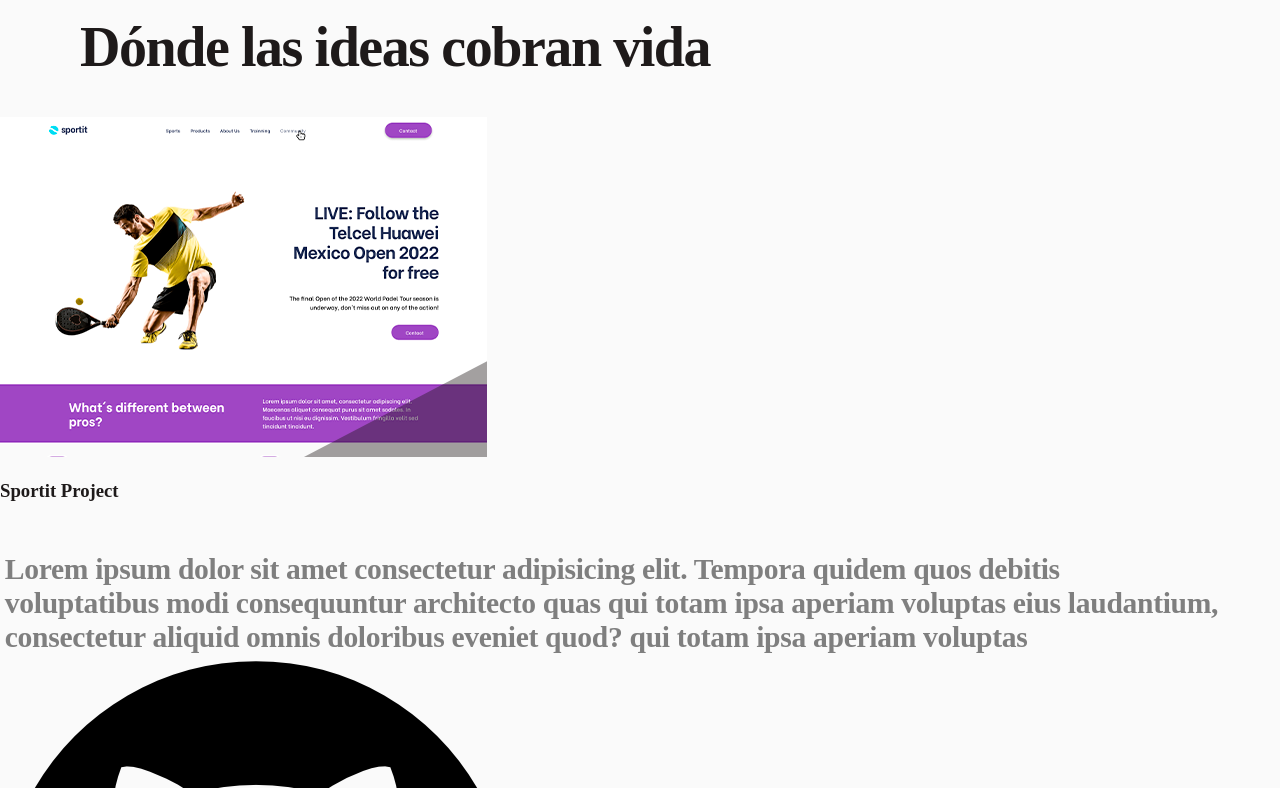
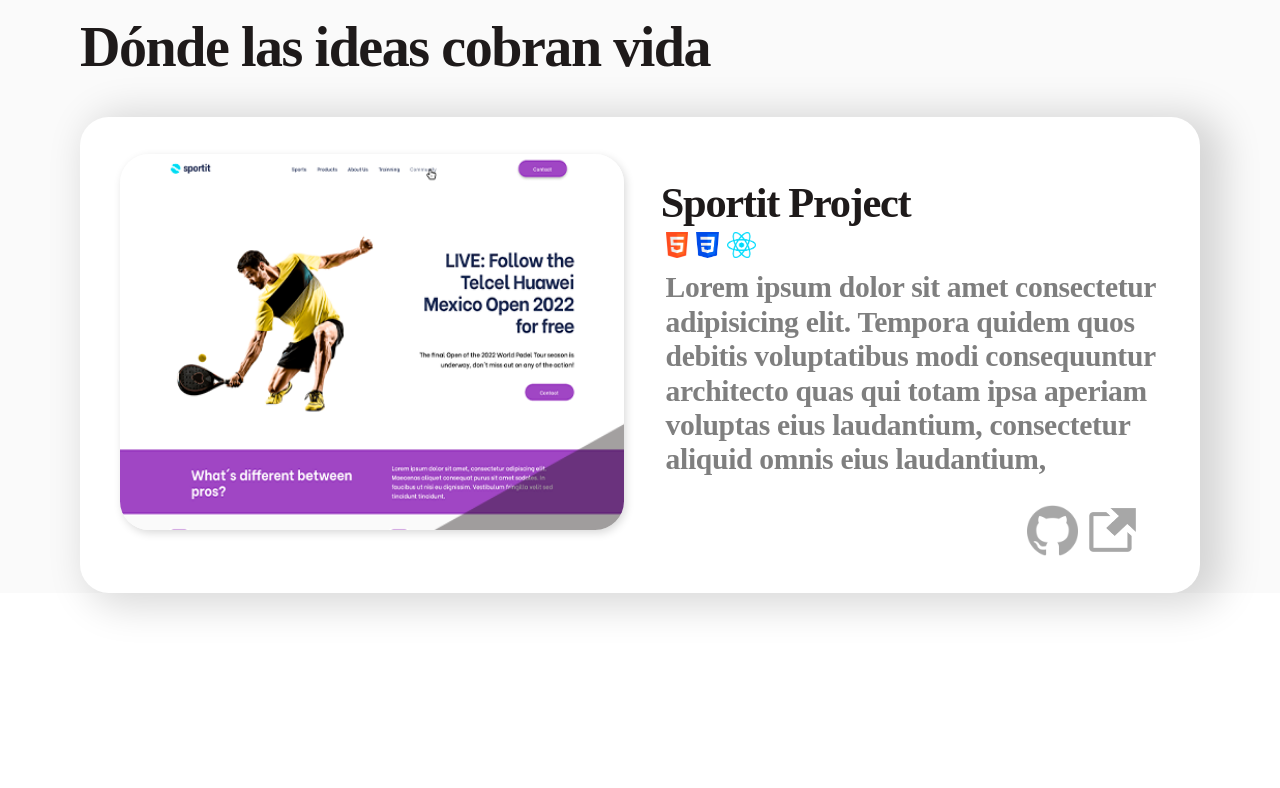
Before and after one commit to nastacosta/gonzalo_acosta_portfolio, a React (Create React App) app: page / in a window 1280 px wide. Shown: the part 2052-2840 px from the top of the page. After the commit the page ends 2805 px from the top, so only its background shows below. Built offline with nearby package versions, Linux system fonts and the light colour scheme; the HTML template or start-up script is replaced by a standard one; a web font is replaced by a local one.

Commit message:
Finalizado el estilo del template de proyecto

```diff
--- a/src/App.css
+++ b/src/App.css
@@ -20,6 +20,7 @@ html,
 body {
   margin: 0;
   padding: 0;
+  width: 100vw;
   overflow-x: hidden;
   overflow-y: auto;
 }
@@ -310,3 +311,85 @@ span {
 .hard-skills-section img {
   height: 100%;
 }
+
+.project-article {
+  display: grid;
+  grid-template-columns: 1fr 1fr;
+  max-width: 65rem;
+  margin-inline: auto;
+  padding: 2.3rem 2.5rem 3.9rem;
+  margin-bottom: 10rem;
+  border-radius: 1.8rem;
+  background-color: white;
+  box-shadow: 15px 5px 38px 9px rgba(0, 0, 0, 0.15);
+  -webkit-box-shadow: 15px 5px 38px 9px rgba(0, 0, 0, 0.15);
+  -moz-box-shadow: 15px 5px 38px 9px rgba(0, 0, 0, 0.15);
+}
+
+.project-about {
+  position: relative;
+  display: flex;
+  flex-direction: column;
+  justify-content: flex-start;
+  padding: 1.5rem 0rem 0rem 1.3rem;
+}
+
+.project-about h3 {
+  font-size: 2.65rem;
+  padding-bottom: 0.3rem;
+}
+
+.project-about p {
+  width: unset;
+  height: 13.2rem;
+  overflow-y: auto;
+}
+
+.project-about p::-webkit-scrollbar {
+  width: 10px;
+  background-color: rgb(228, 228, 228);
+  border-radius: 2rem;
+}
+
+.project-about p::-webkit-scrollbar-thumb {
+  background-color: rgb(205, 205, 205);
+  border-radius: 2rem;
+}
+
+.project-tech-used {
+  position: relative;
+  display: flex;
+  gap: 0.5rem;
+  padding-left: 0.3rem;
+  height: 1.6rem;
+}
+
+.project-tech-used img {
+  height: 100%;
+}
+
+.project-links {
+  position: absolute;
+  bottom: -1.6rem;
+  right: 1.5rem;
+  display: flex;
+  align-items: center;
+  gap: 0.7rem;
+  height: 3.2rem;
+  opacity: 0.34;
+}
+
+.project-links img {
+  height: 100%;
+}
+
+.project-links img:last-child {
+  height: 87%;
+}
+
+.project-image {
+  width: 97%;
+  height: 23.5rem;
+  border-radius: 1.8rem;
+  box-shadow: rgba(0, 0, 0, 0.15) 2px 3px 9px;
+}
--- a/src/components/Project.jsx
+++ b/src/components/Project.jsx
@@ -2,25 +2,27 @@ function Project() {
   return (
     <article className="project-article">
       <img
-        className="project-photo"
+        className="project-image"
         src="/img/test-project-image.png"
         alt="imagen del proyecto"
       />
-      <section>
-        <h3>Sportit Project</h3>
-        <div>
-          <img src="" alt="" />
-          <img src="" alt="" />
-          <img src="" alt="" />
+      <section className="project-about">
+        <h3 className="primary-subheading">Sportit Project</h3>
+        <div className="project-tech-used">
+          <img src="/img/html-logo.png" alt="" />
+          <img src="/img/css-logo.png" alt="" />
+          <img src="/img/react-logo.png" alt="" />
         </div>
         <p className="primary-text">
           Lorem ipsum dolor sit amet consectetur adipisicing elit. Tempora
           quidem quos debitis voluptatibus modi consequuntur architecto quas qui
           totam ipsa aperiam voluptas eius laudantium, consectetur aliquid omnis
-          doloribus eveniet quod? qui totam ipsa aperiam voluptas
+          eius laudantium,
         </p>
-        <img src="/img/github-logo-black.png" alt="github link" />
-        <img src="/img/link.png" alt="project link" />
+        <div className="project-links">
+          <img src="/img/github-logo-black.png" alt="github link" />
+          <img src="/img/link.png" alt="project link" />
+        </div>
       </section>
     </article>
   );
```
Also changed, not shown: public/img/link.png.
